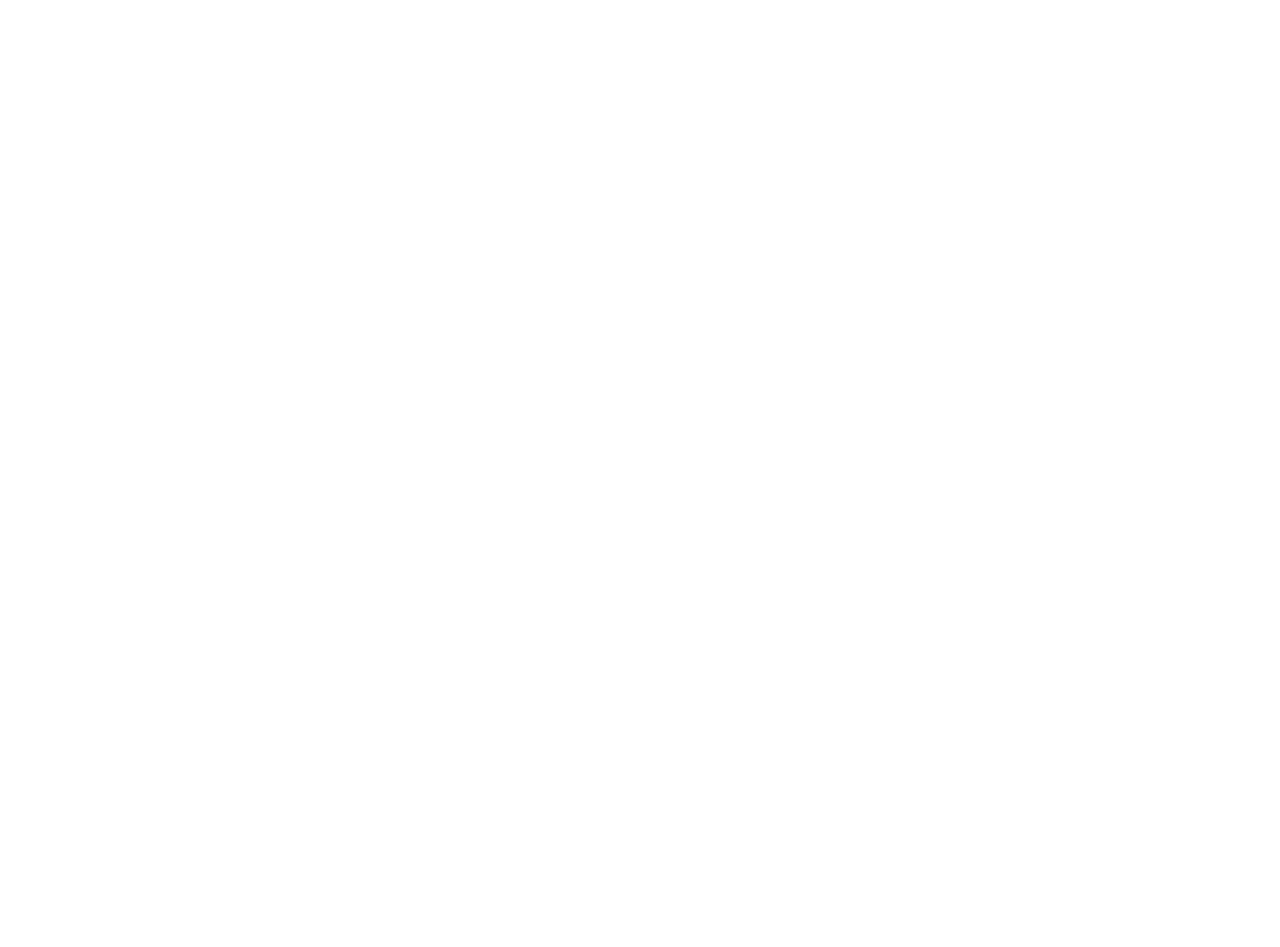
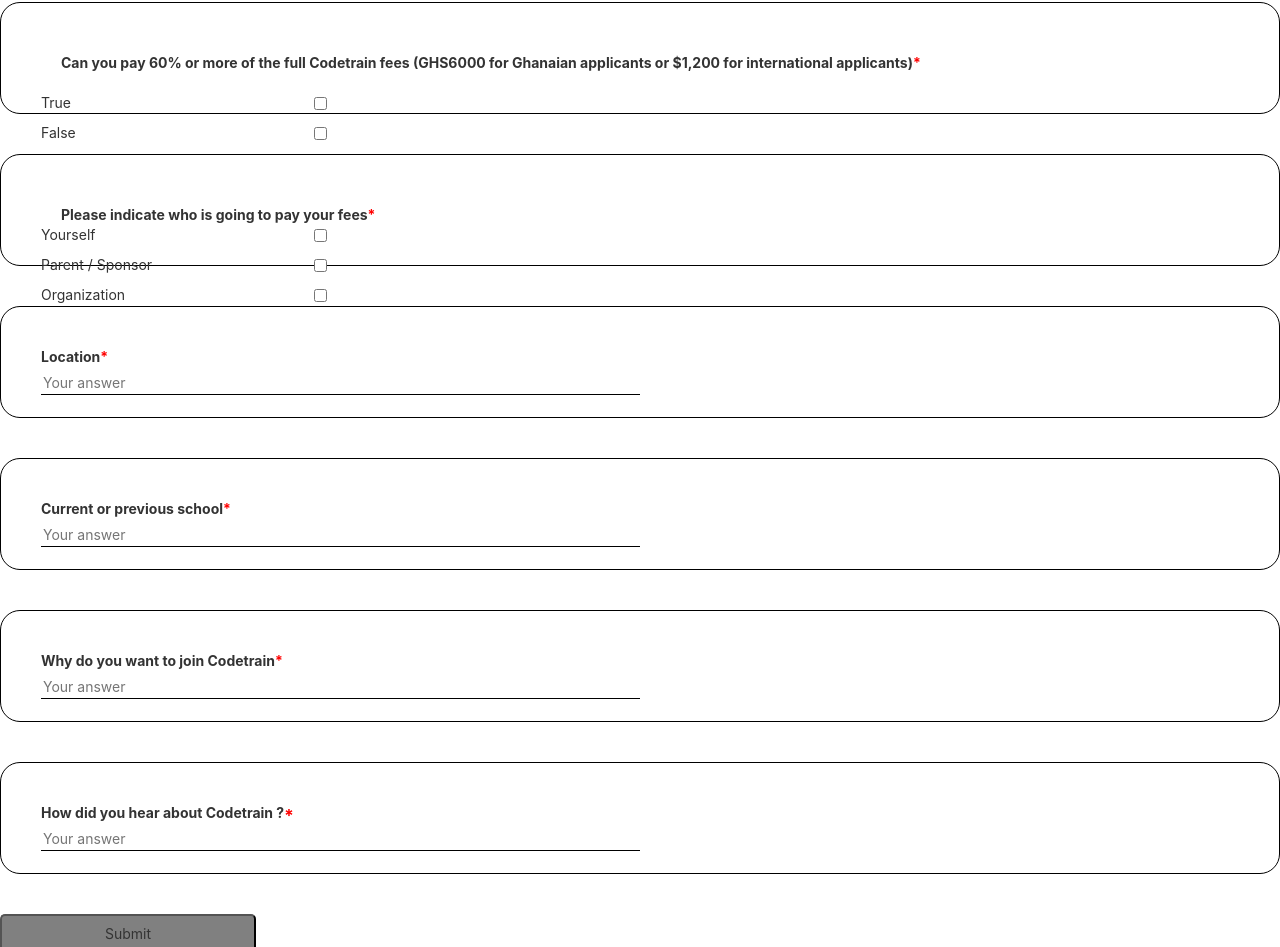
Before and after one commit to kencal20/react-forms_ass, a React (Create React App) app: page / in a window 1280 px wide. Shown: the part 812-1759 px from the top of the page. Before the commit the page ends 800 px from the top, so only its background shows below. Built offline with nearby package versions, Linux system fonts and the light colour scheme.

Commit message:
react_assform jsx update

```diff
--- a/src/React_assform.jsx
+++ b/src/React_assform.jsx
@@ -1,4 +1,5 @@
 import React, { Component } from "react";
+
 
 class React_ass extends Component {
   constructor(props) {
@@ -8,8 +9,8 @@
       FullName: "",
       Phonenumber: "",
       KinPhone: "",
-      radio1: "",
-      radio2: "",
+      Checkbox1: "",
+      Checkbox2: "",
       Location: "",
       School: "",
       Joincodetrain: "",
@@ -21,17 +22,17 @@
     };
     this.Submit = (e) => {
       e.preventDefault();
-      console.log(this.state.firstname);
-      console.log(this.state.lastname);
-      console.log(this.state.email);
-      console.log(this.state.gender);
-      console.log(this.state.phonenumber);
-      console.log(this.state.radaio);
+      console.log(this.state.Email);
+      console.log(this.state.FullName);
+      console.log(this.state.Phonenumber);
+      console.log(this.state.KinPhone);
+      console.log(this.state.Checkbox1);
+      console.log(this.state.Checkbox2);
     };
   }
   render() {
     return (
-      <form onSubmit={this.Submit}>
+      <form >
         <div id="intro">
           <h1>Codetrain Registration Form</h1>
           <h4>
@@ -55,6 +56,7 @@
             name="Email"
             onChange={this.handleChange}
             value={this.state.name}
+            placeholder="Your answer"
           />
         </div>
         <br />
@@ -69,6 +71,7 @@
             name="Fullname"
             onChange={this.handleChange}
             value={this.state.name}
+            placeholder="Your answer"
           />
         </div>
         <br />
@@ -83,6 +86,7 @@
             name="Phone number"
             onChange={this.handleChange}
             value={this.state.name}
+            placeholder="Your answer"
           />
         </div>
         <br />
@@ -95,9 +99,136 @@
             name="phonenumber"
             onChange={this.handleChange}
             value={this.state.name}
+            placeholder="Your answer"
           />
         </div>
         <br />
+        <br />
+        <div className="fillings">
+          <div className="checkbox">
+            <label>
+              <b>
+                Can you pay 60% or more of the full Codetrain fees (GHS6000 for
+                Ghanaian applicants or $1,200 for international applicants)
+                <span>* </span>
+              </b>
+            </label>
+            <br />
+            <br />
+            <input
+              type="checkbox"
+              name="checkbox"
+              value={this.state.name}
+              onChange={this.handleChange}
+            />
+            <p>True</p>
+            <input
+              type="checkbox"
+              name="checkbox"
+              value={this.state.name}
+              onChange={this.handleChange}
+            />
+            <p>False</p>
+          </div>
+        </div>
+        <br />
+        <br />
+        <div className="fillings">
+          <div className="checkbox">
+            <label>
+              <b>
+                Please indicate who is going to pay your fees
+                <span>* </span>
+              </b>
+            </label>
+            <br />
+            <input
+              type="checkbox"
+              name="checkbox"
+              value={this.state.name}
+              onChange={this.handleChange}
+            />
+            <p>Yourself</p>
+            <input
+              type="checkbox"
+              name="checkbox"
+              value={this.state.name}
+              placeholder="Your answer"
+              onChange={this.handleChange}
+            />
+            <p>Parent / Sponsor</p>
+            <input
+              type="checkbox"
+              name="checkbox"
+              value={this.state.name}
+              onChange={this.handleChange}
+            />
+            <p>Organization</p>
+          </div>
+        </div>
+        <br />
+        <br />
+        <div className="fillings">
+          <label>
+            Location<span>*</span>
+          </label>
+          <br />
+          <input
+            type="text"
+            name="School"
+            onChange={this.handleChange}
+            value={this.state.name}
+            placeholder="Your answer"
+          />
+        </div>
+        <br />
+        <br />
+        <div className="fillings">
+          <label>
+            Current or previous school<span>*</span>
+          </label>
+          <br />
+          <input
+            type="text"
+            name="Locaion"
+            onChange={this.handleChange}
+            value={this.state.name}
+            placeholder="Your answer"
+          />
+        </div>
+        <br />
+        <br />
+        <div className="fillings">
+          <label>
+            Why do you want to join Codetrain<span>*</span>
+          </label>
+          <br />
+          <input
+            type="text"
+            name="Joincodetrain"
+            onChange={this.handleChange}
+            value={this.state.name}
+            placeholder="Your answer"
+          />
+        </div>
+        <br />
+        <br />
+        <div className="fillings">
+          <label>
+            How did you hear about Codetrain ?<span>*</span>
+          </label>
+          <br />
+          <input
+            type="text"
+            name="Aboutcodetrain"
+            onChange={this.handleChange}
+            value={this.state.name}
+            placeholder="Your answer"
+          />
+        </div>
+        <br />
+        <br />
+        <button onClick={this.handleSubmit} type="submit">Submit</button>
       </form>
     );
   }
```
